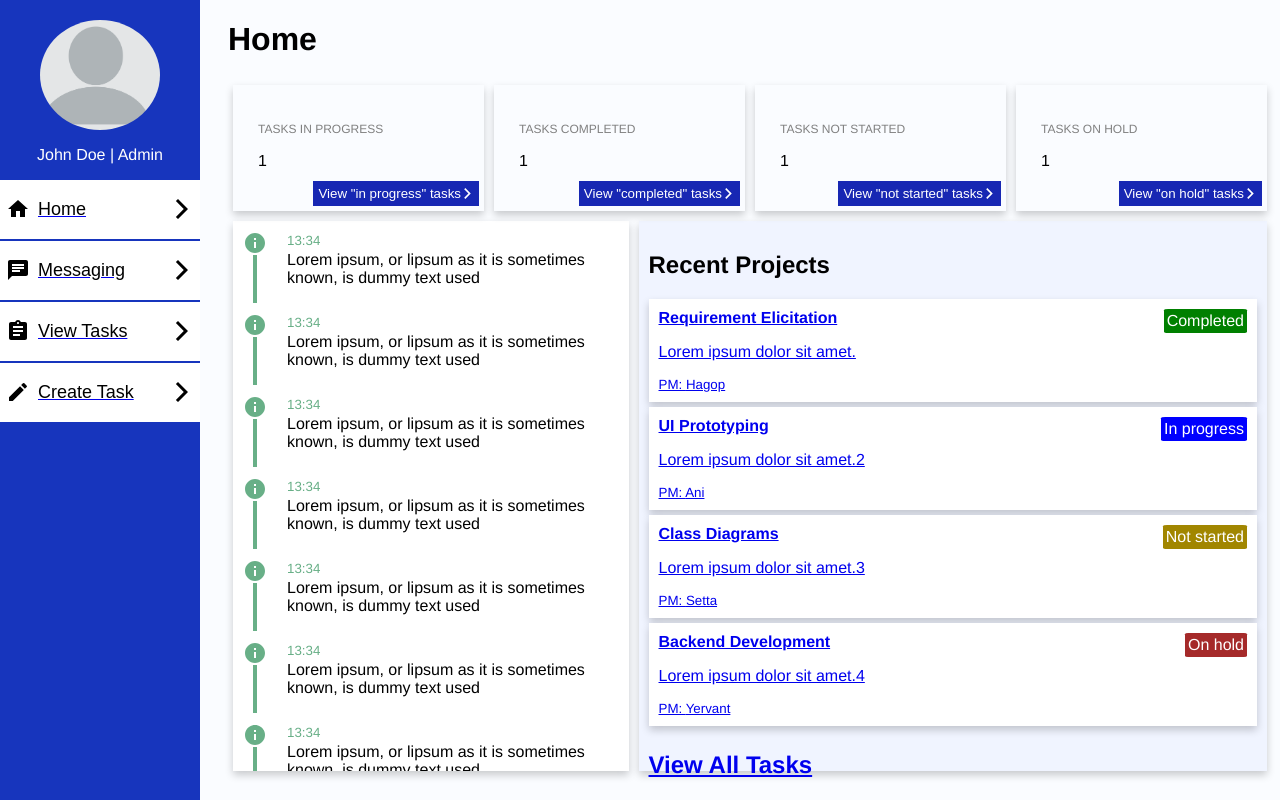
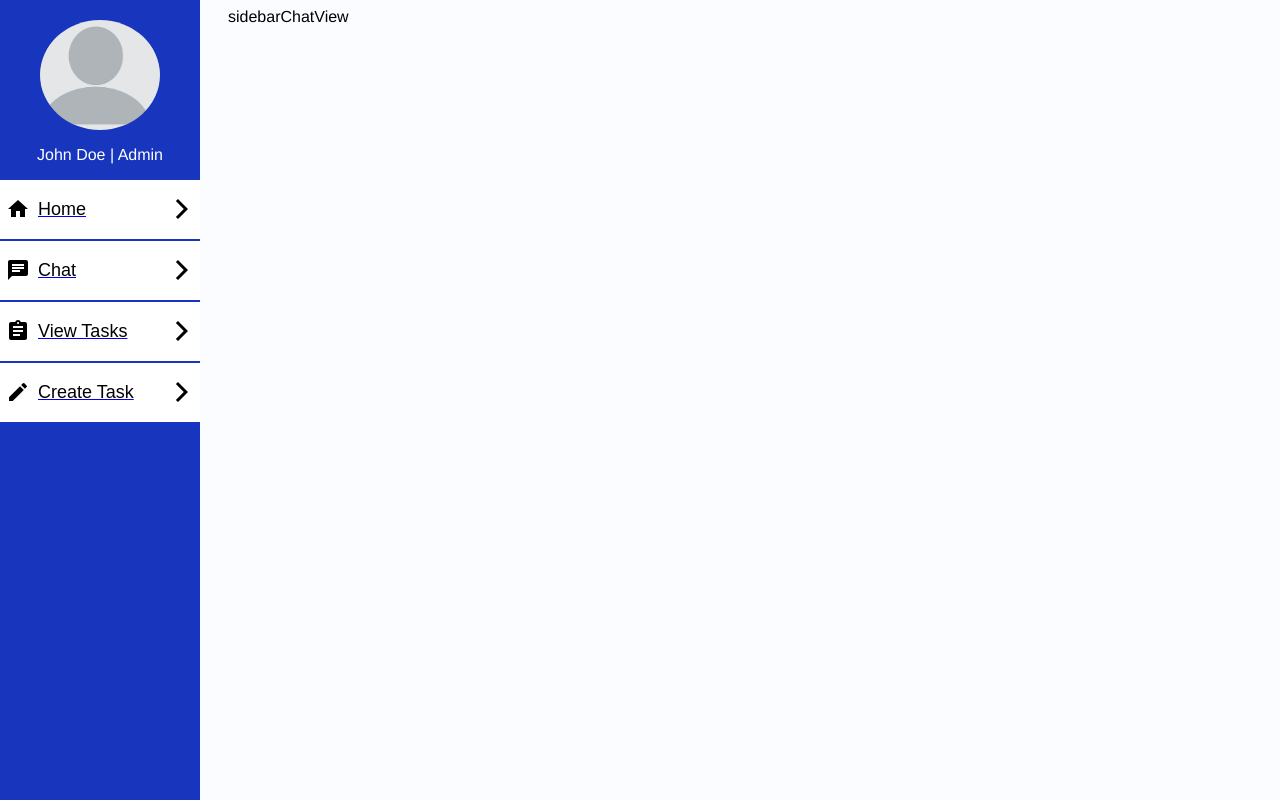
Before and after one commit to SevagSA/Project-Management-Software, a React (Create React App) app in the folder frontend/: page /chat in a window 1280 px wide. Built offline with nearby package versions, Linux system fonts and the light colour scheme.

Commit message:
Wrote ChatRoom skeleton

```diff
--- a/frontend/src/App.js
+++ b/frontend/src/App.js
@@ -8,7 +8,7 @@ import GlobalStyle from "./GlobalStyle";
 import Home from "./Components/Home/Home";
 import CreateTask from "./Components/Task/CreateTask";
 import ViewTasks from "./Components/Task/ViewTasks/ViewTasks";
-import MessageRoom from "./Components/Message/MessageRoom";
+import ChatRoom from "./Components/Chat/ChatRoom/ChatRoom";
 import SidebarNav from "./Components/Nav/SidebarNav/SidebarNav";
 import TaskDetail from "./Components/Task/TaskDetail/TaskDetail"
 import Registration from "./Components/Authentication/Registration";
@@ -22,8 +22,8 @@ function App() {
             <div>
                 <SidebarNav />
                 <Switch>
-                    <Route path="/messages">
-                        <MessageRoom />
+                    <Route path="/chat">
+                        <ChatRoom />
                     </Route>
                     <Route path="/tasks/:id">
                         <TaskDetail />
--- /dev/null
+++ b/frontend/src/Components/Chat/ChatRoom/ChatRoom.js
@@ -0,0 +1,12 @@
+import styles from "./Styles";
+import ChatView from "../ChatView/ChatView";
+import ChartSidebar from "../ChatSidebar/ChatSidebar";
+
+export default function ChatRoom() {
+    return (
+        <styles.Wrapper>
+            <ChartSidebar />
+            <ChatView />
+        </styles.Wrapper>
+    )
+}
--- /dev/null
+++ b/frontend/src/Components/Chat/ChatRoom/Styles.js
@@ -0,0 +1,11 @@
+import styled from "styled-components";
+
+const Wrapper = styled.div`
+    display: flex;
+`;
+
+const styles = {
+    Wrapper
+}
+
+export default styles;
--- /dev/null
+++ b/frontend/src/Components/Chat/ChatSidebar/ChatSidebar.js
@@ -0,0 +1,9 @@
+import React from 'react'
+
+export default function ChatSidebar() {
+    return (
+        <div>
+            sidebar
+        </div>
+    )
+}
--- /dev/null
+++ b/frontend/src/Components/Chat/ChatView/ChatView.js
@@ -0,0 +1,9 @@
+import React from 'react'
+
+export default function ChatView() {
+    return (
+        <div>
+            ChatView
+        </div>
+    )
+}
--- a/frontend/src/Components/Message/MessageRoom.js
+++ /dev/null
@@ -1,7 +0,0 @@
-export default function MessageRoom() {
-    return (
-        <div>
-            <h1>MessageRoom</h1>
-        </div>
-    )
-}
--- a/frontend/src/Components/Nav/SidebarNav/SidebarNav.js
+++ b/frontend/src/Components/Nav/SidebarNav/SidebarNav.js
@@ -15,10 +15,10 @@ export default function SidebarNav() {
                 <styles.ProfileImg src={`${process.env.PUBLIC_URL}/assets/images/profile_page.png`} />
                 <styles.Username>John Doe | Admin</styles.Username>
             </styles.SidebarNavProfileHolder>
-            <Link exact to="/"><SidebarNavItem itemTitle={"Home"} icon={<HomeIcon />}/></Link>
-            <Link exact to="/messages"><SidebarNavItem itemTitle={"Messaging"} icon={<ChatIcon />} /></Link>
-            <Link exact to="/tasks"><SidebarNavItem itemTitle={"View Tasks"} icon={<AssignmentIcon />}/></Link>
-            <Link exact to="/create-task"><SidebarNavItem itemTitle={"Create Task"} icon={<CreateIcon />}/></Link>
+            <Link exact to="/"><SidebarNavItem itemTitle={"Home"} icon={<HomeIcon />} /></Link>
+            <Link exact to="/chat"><SidebarNavItem itemTitle={"Chat"} icon={<ChatIcon />} /></Link>
+            <Link exact to="/tasks"><SidebarNavItem itemTitle={"View Tasks"} icon={<AssignmentIcon />} /></Link>
+            <Link exact to="/create-task"><SidebarNavItem itemTitle={"Create Task"} icon={<CreateIcon />} /></Link>
         </styles.SidebarNavWrapper>
     )
 }
--- a/frontend/src/Components/Widgets/ProfileCard/ProfileCard.js
+++ b/frontend/src/Components/Widgets/ProfileCard/ProfileCard.js
@@ -6,7 +6,7 @@ export default function ProfileCard({ member }) {
 
             <styles.PictureAndActionHolder>
                 <styles.Picture src={`${process.env.PUBLIC_URL}/assets/images/profile_page.png`} />
-                <styles.ActionBtn>Message</styles.ActionBtn>
+                <styles.ActionBtn>Chat</styles.ActionBtn>
             </styles.PictureAndActionHolder>
 
             <styles.ProfileInfoHolder>
```
Also changed, not shown: frontend/src/Components/Chat/ChatMessage/ChatMessage.js (added), frontend/src/Components/Chat/ChatMessage/Styles.js (added), frontend/src/Components/Chat/ChatSidebar/Styles.js (added), frontend/src/Components/Chat/ChatView/Styles.js (added).
